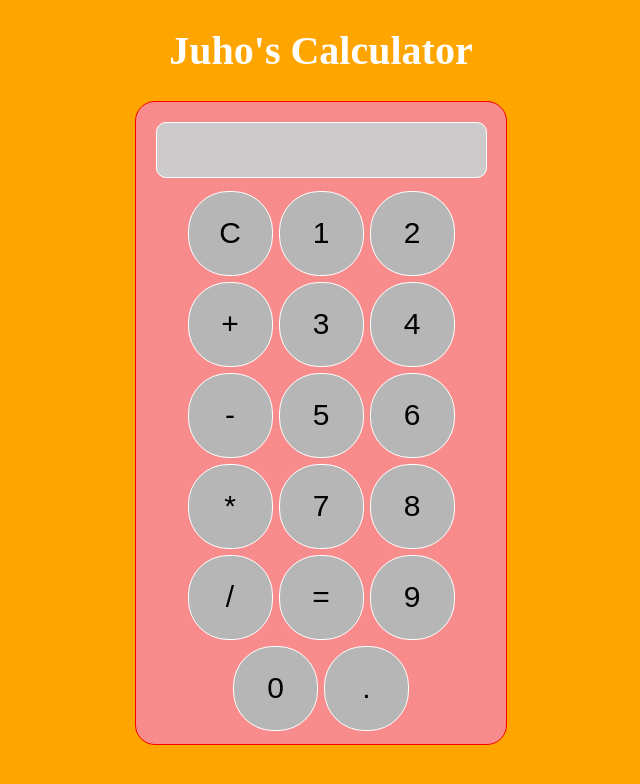
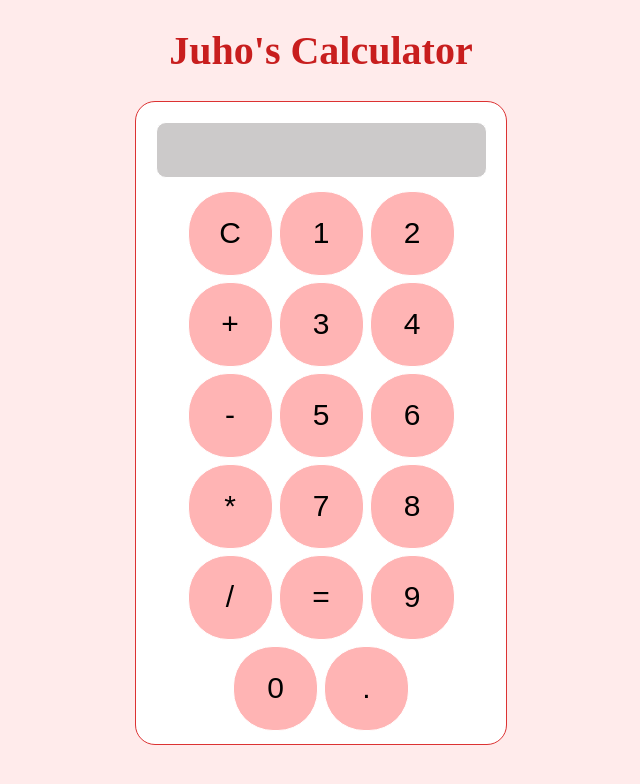
Before and after one commit to JuhoCha/OSS2026_10, a React (Vite) app in the folder Calculator/: page / in a window 1280 px wide. Shown: the top 784 px of the page, without its empty margins (319-959 px from the left). Built offline with nearby package versions, Linux system fonts and the light colour scheme.

Commit message:
find error and change background color, button color ...

```diff
--- a/Calculator/src/App.css
+++ b/Calculator/src/App.css
@@ -4,8 +4,8 @@
 }
 
 .calculator {
-  border: 1px solid rgb(248, 0, 0);
-  background-color: rgb(248, 140, 140);
+  border: 1px solid rgb(220, 50, 50);
+  background-color: white;
   width: 350px;
   border-radius: 20px;
   margin: auto;
@@ -28,7 +28,7 @@
   font-size: 30px;
   border: 1px solid white;
   border-radius: 40px;
-  background-color: rgb(182, 182, 182);
+  background-color: rgb(255, 180, 180);
 }
 
 .display {
@@ -43,6 +43,6 @@
 
 .title {
   text-align: center;
-  color: white;
+  color: rgb(200, 30, 30);
   font-size: 40px;
 }
--- a/Calculator/src/index.css
+++ b/Calculator/src/index.css
@@ -1,3 +1,3 @@
 :root {
-  background-color: orange;
+  background-color: rgb(255, 235, 235)
 }
```
